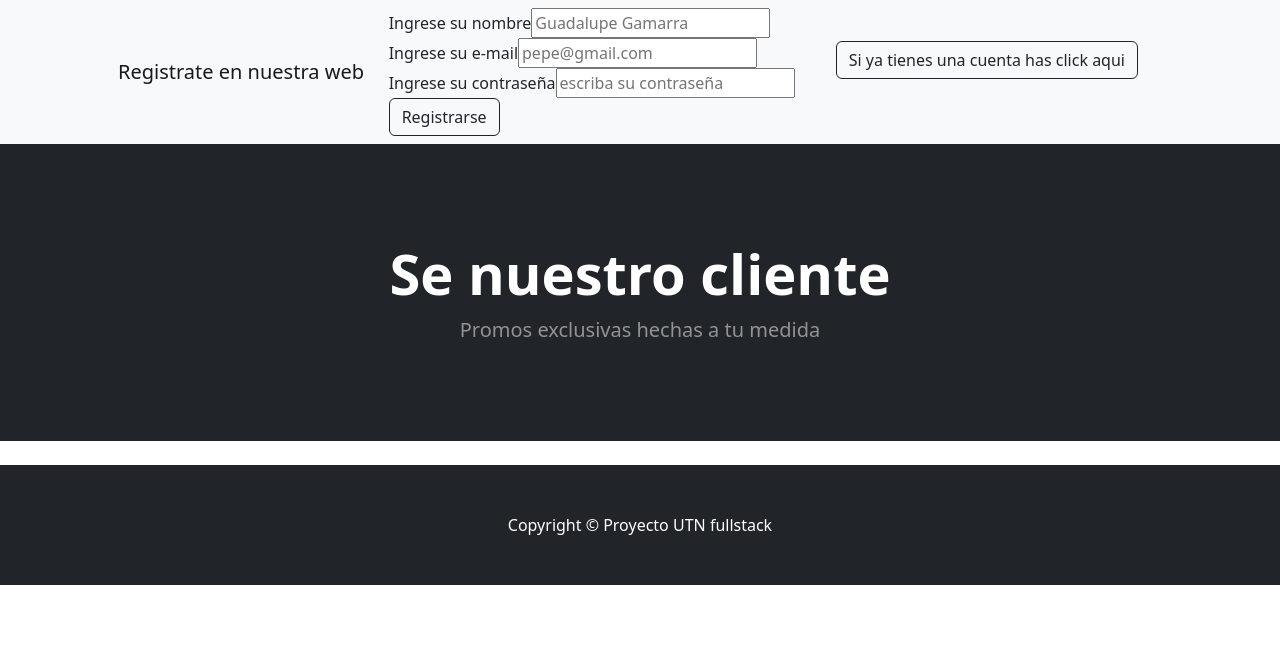
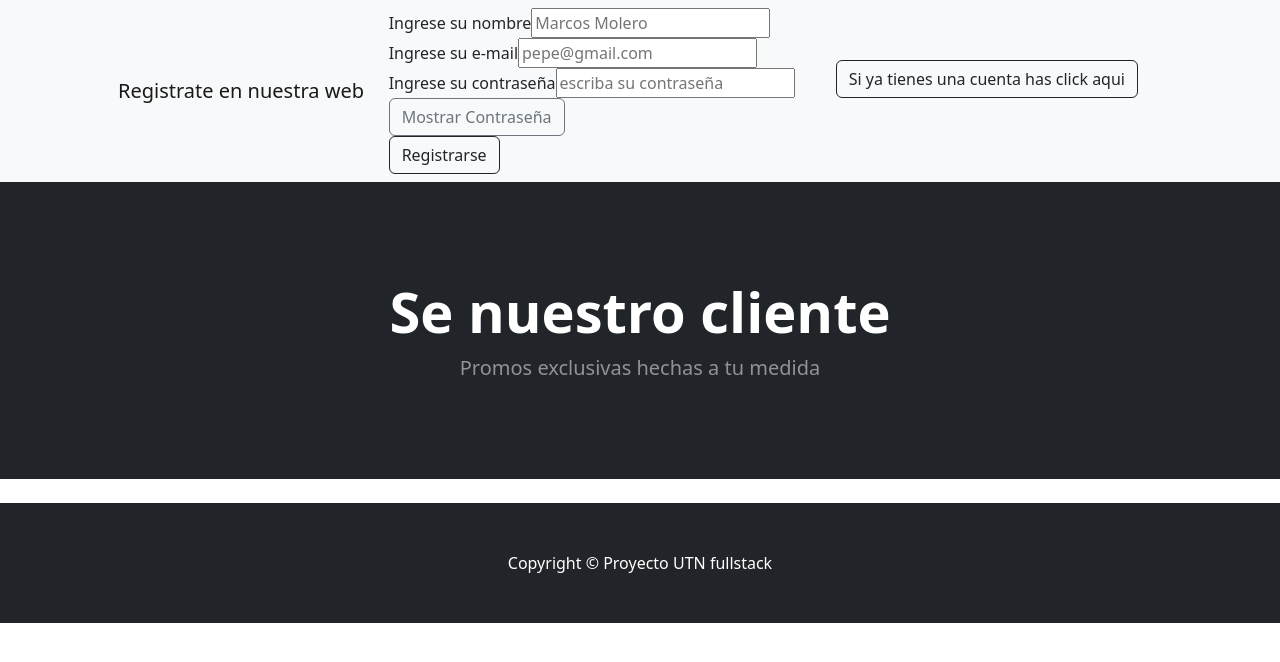
Before and after one commit to manu34dev/UTN-PWA-FullStack-FrontEnd-Deploy, a React (Vite) app: page /register in a window 1280 px wide. Shown: the top 662 px of the page. Built offline with nearby package versions, Linux system fonts and the light colour scheme.

Commit message:
pass button

```diff
--- a/src/Screens/Register/Register.jsx
+++ b/src/Screens/Register/Register.jsx
@@ -1,4 +1,4 @@
-import React from "react";
+import React, { useState } from "react";
 import { Link, useNavigate } from "react-router-dom";
 import useForm from "../../Hooks/useForm";
 import { POST, getunnauthenticatedHeaders } from "../../fetching/http.fetching";
@@ -7,6 +7,8 @@ import ENVIROMENT from "../../enviroment";
 const Register = () => {
 
     const navigate = useNavigate()
+
+    const [showPassword, setShowPassword] = useState(false);
 
     const form_fields = {
         'name': '',
@@ -71,6 +73,10 @@ const Register = () => {
             }
         }
 
+        const togglePasswordVisibility = () => {
+            setShowPassword(!showPassword);
+        };
+
 
     return (
     <body>
@@ -80,7 +86,7 @@ const Register = () => {
                     <form onSubmit={handleSubmitRegisterForm}>
                         <div>
                             <label htmlFor="name">Ingrese su nombre </label>
-                            <input name="name" id="name" placeholder="Guadalupe Gamarra" required="true"  onChange={handleChangeInputValue} />
+                            <input name="name" id="name" placeholder="Marcos Molero" required="true"  onChange={handleChangeInputValue} />
                         </div>
                         <div>
                             <label htmlFor="email">Ingrese su e-mail </label>
@@ -88,7 +94,16 @@ const Register = () => {
                         </div>
                         <div>
                             <label htmlFor="password">Ingrese su contraseña </label>
-                            <input type="password" name="password" id="password" placeholder="escriba su contraseña" required="true" onBlur={onBlurPassword} onChange={handleChangeInputValue}/>
+                            <input type={showPassword ? "text" : "password"} name="password" id="password" placeholder="escriba su contraseña" required="true" onBlur={onBlurPassword} onChange={handleChangeInputValue}/>
+                            <div className="input-group-append">
+                                    <button
+                                        type="button"
+                                        className="btn btn-outline-secondary"
+                                        onClick={togglePasswordVisibility}
+                                    >
+                                        {showPassword ? 'Ocultar' : 'Mostrar'} Contraseña
+                                    </button>
+                                </div>
                         </div>
                         <button class="btn btn-outline-dark" type="submit">Registrarse</button>
                     </form>
```
